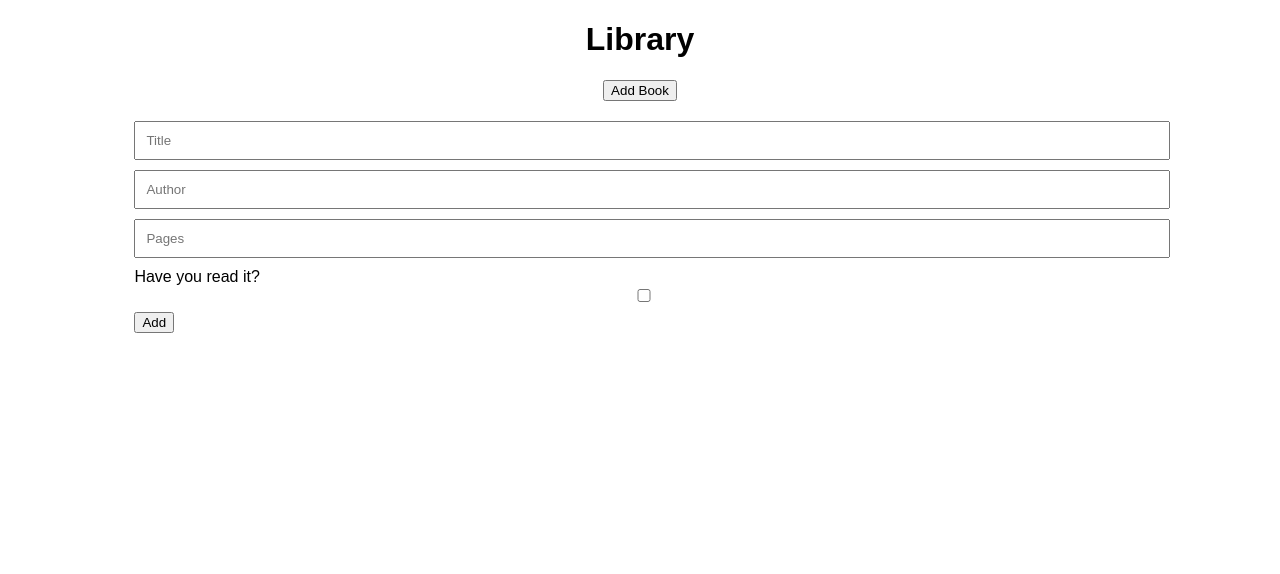
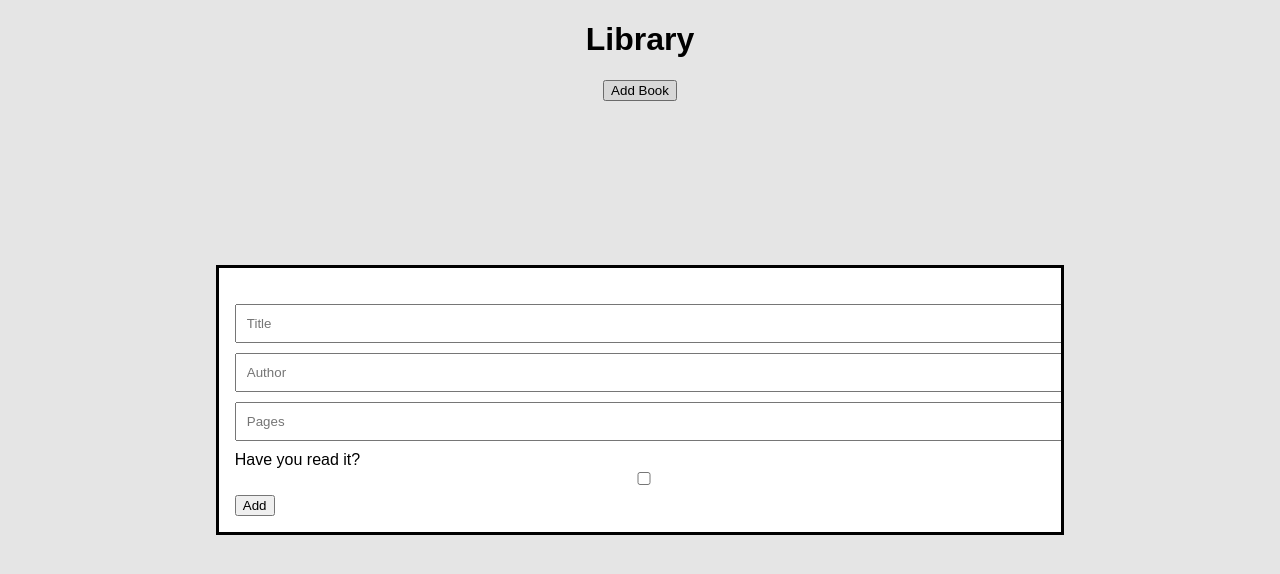
Before and after one commit to sacifuentespa/odinLibrary, a plain HTML site: page index.html in a window 1280 px wide. Both pictures are taken after a click on the button "Add Book". Drawn offline with Linux system fonts and the light colour scheme.

Commit message:
added a dialog for the  form

```diff
--- a/index.html
+++ b/index.html
@@ -16,6 +16,7 @@
         <button id="add-book-button">Add Book</button>
     </header>
     <main>
+        <dialog>
         <div id="book-form-container">
             <form id="add-book-form" action="/add-book" method="post" style="display: none;">
                 <!-- Form fields go here -->
@@ -27,6 +28,7 @@
                 <button type="submit">Add</button>
             </form>
         </div>
+        </dialog>
         <div id="book-list">
             <!-- Display books here -->
         </div>
--- a/odinLibrary.js
+++ b/odinLibrary.js
@@ -1,6 +1,7 @@
 const addBookButton = document.querySelector("#add-book-button");
 const addBookForm = document.querySelector("#add-book-form");
 const bookListContainer = document.getElementById('book-list');
+const dialog = document.querySelector("dialog");
 
 const myLibrary = [];
 
@@ -27,18 +28,21 @@ function addBookToLibrary(e) {
     myLibrary.push(book);
     addBookForm.reset();
     addBookForm.style.display = "none";
+    dialog.close();
     displayBooks();
     console.log(myLibrary)
 }
 
 addBookButton.addEventListener("click", () => {
-    let allBooks = Array.from(document.querySelectorAll('.book-card'));
+    dialog.showModal();
+    // this would help if I want the books to not being shown anywhere when filling the form
+    /*let allBooks = Array.from(document.querySelectorAll('.book-card'));
 
     if (allBooks.length > 0) {
         for (let card of allBooks) {
             card.style.display="none";
         }
-    }
+    }*/
     addBookForm.style.display = "block";
 });
 
```
